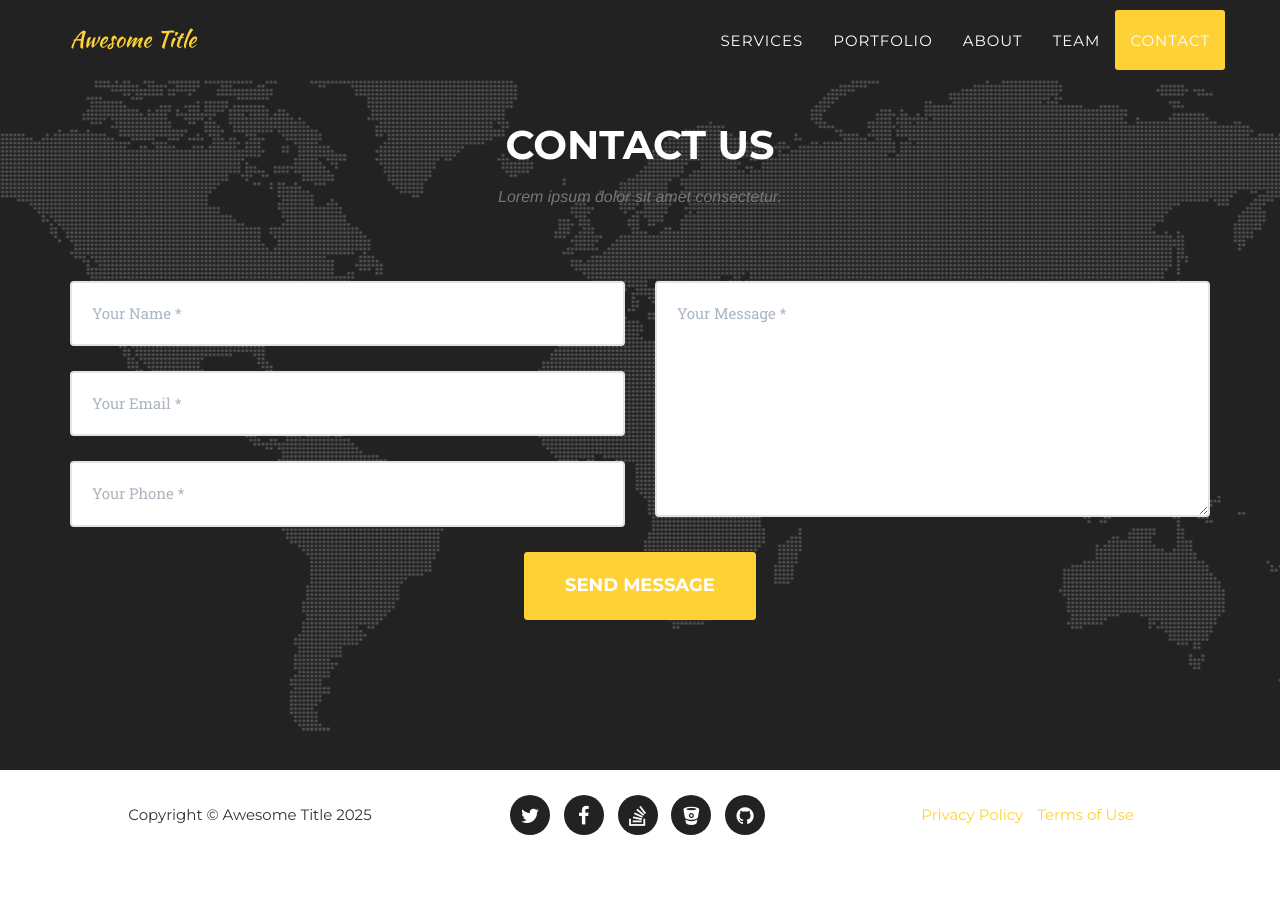
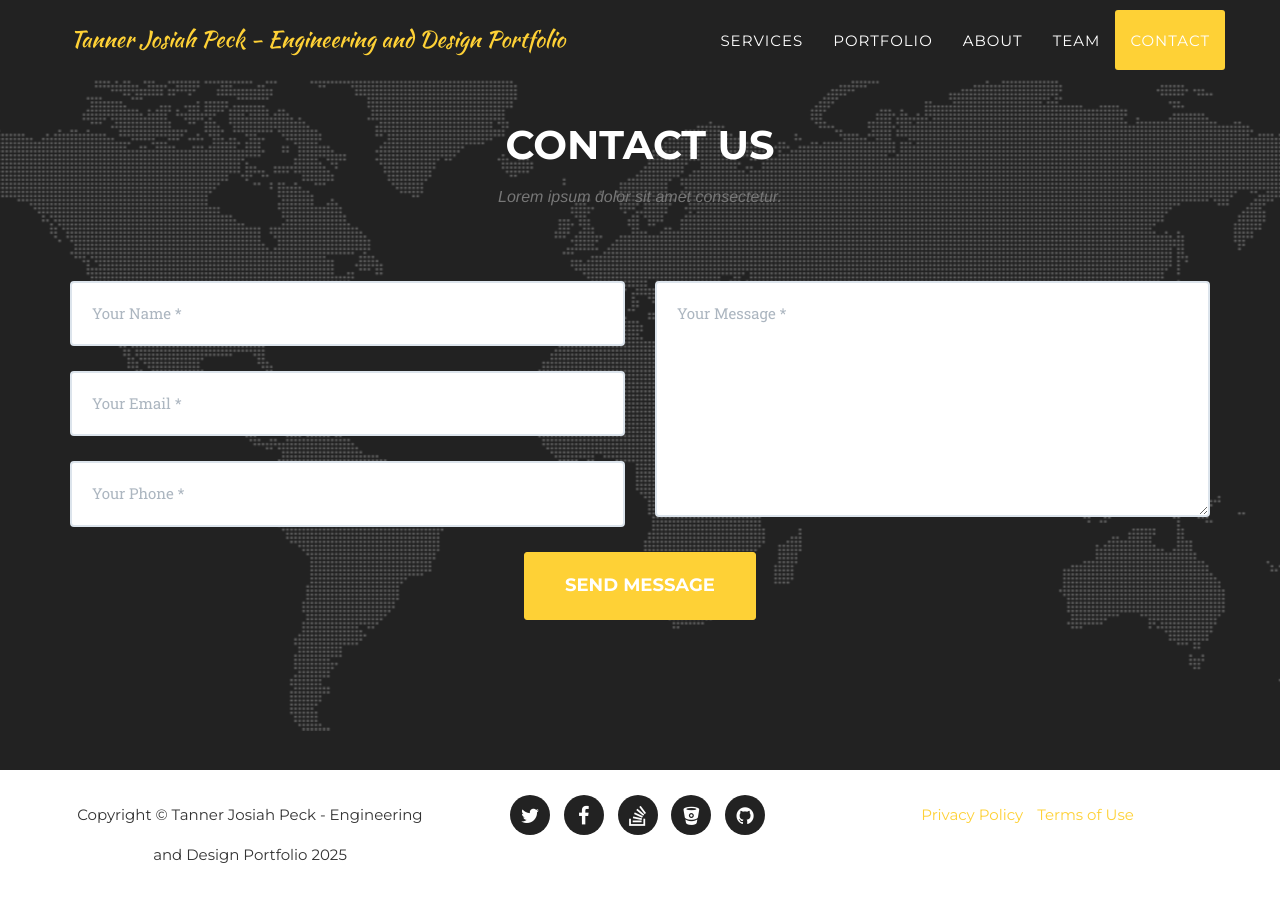
Before and after one commit to Tjpeck14/test2, a Jekyll site: the page built from index.html, in a window 1280 px wide and 900 px high, scrolled down 5676 px. Built offline with Jekyll 4.4.1, drawn with Linux system fonts in a browser that asks for light colours; some web fonts are replaced; before the commit the page ends 6536 px from its top, so only the background shows below that.

Commit message:
Update _config.yml

```diff
--- a/_config.yml
+++ b/_config.yml
@@ -2,9 +2,9 @@ url: https://tjpeck14.github.io
 baseurl: /test2
 
 # Site settings
-title: Awesome Title
-email: your-email@domain.com
-description: "Write an awesome description for your new site here. You can edit this line in _config.yml. It will appear in your document head meta (for Google search results) and in your feed.xml site description."
+title: Tanner Josiah Peck - Engineering and Design Portfolio
+email: tanner.jpeck@gmail.com
+description: Engineering and Design Portfolio
 
 
 # Team names, titles and social links
```
